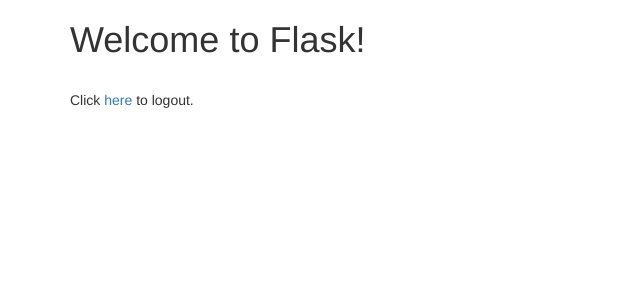
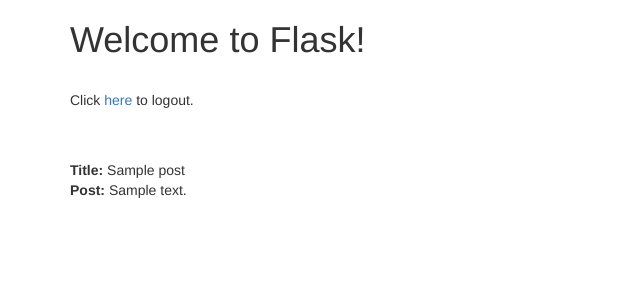
Before and after one commit to DevendraDesale/flask-intro, a Flask app: template templates/index.html in a window 1280 px wide. Shown: the top 300 px of the page, without its empty margins (0-640 px from the left). Run offline with Flask 2, Linux system fonts and the light colour scheme; the template is opened without the code that fills it: most values are stand-ins (such as "Sample title", 1, 10 or a date in 2020).

Commit message:
Adding the date database support to the application

```diff
--- a/app.py
+++ b/app.py
@@ -1,12 +1,17 @@
 from flask import Flask, render_template, request, redirect, \
-    url_for,session, flash
+    url_for, session, flash, g
 from functools import wraps
+import sqlite3
+
 app = Flask(__name__)
 
 
 # This shouldn't be in actual environemnt find better ways.
 # Use random key generator and then use sessions.
 app.secret_key = 'my precious'
+
+# Configuration fo the sequel lite 3
+app.database = "sample.db"
 
 
 # Use login required decorator
@@ -29,8 +34,12 @@
 def home():
     # Remove the string and get the index page now.
     # return "Hello, world!"
-
-    return render_template("index.html")
+    # g is specific to flask which store temporory object.
+    g.db = connect_db()
+    cur = g.db.execute('select * from  posts')
+    posts = [dict(title=row[0], description=row[1]) for row in cur.fetchall()]
+    g.db.close()
+    return render_template("index.html", posts=posts)
 
 
 @app.route('/welcome')
@@ -43,7 +52,8 @@
 def login():
     error = None
     if request.method == 'POST':
-        if request.form['username'] != 'admin' or request.form['password'] != 'admin':
+        if request.form['username'] != 'admin' or \
+                request.form['password'] != 'admin':
             error = 'Invalid credentials, Please try again.'
         else:
             session['logged_in'] = True
@@ -58,5 +68,13 @@
     flash('You have just logged out!')
     return redirect(url_for('welcome'))
 
+
+def connect_db():
+    """
+    Getting the sqlite3 DB connection
+    """
+    return sqlite3.connect(app.database)
+
+
 if __name__ == '__main__':
     app.run(debug=True)
--- a/templates/index.html
+++ b/templates/index.html
@@ -4,5 +4,10 @@
 <h1>Welcome to Flask!</h1>
 <br>
 <p>Click <a href="/logout">here</a> to logout.</p>
-
+<br><br>
+{% for post in posts %}
+  <strong>Title: </strong>{{post.title}} <br>
+  <strong>Post: </strong>{{post.description}} <br>
+<br>
+{% endfor %}
 {% endblock %}
```
Also changed, not shown: sql.py (+8 -0 lines), sample.db (added), 1 other file.
